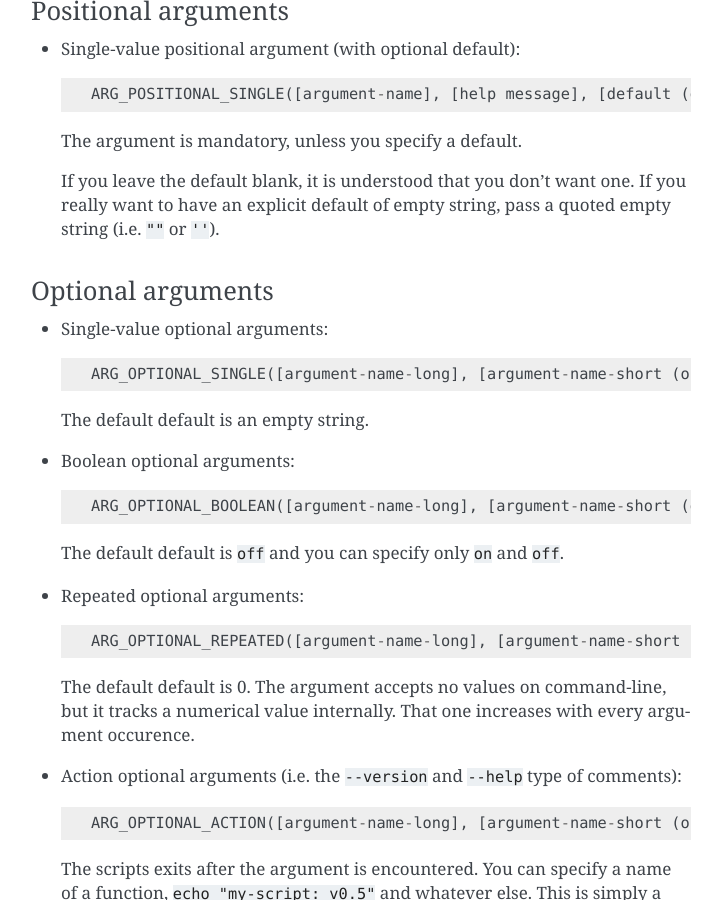
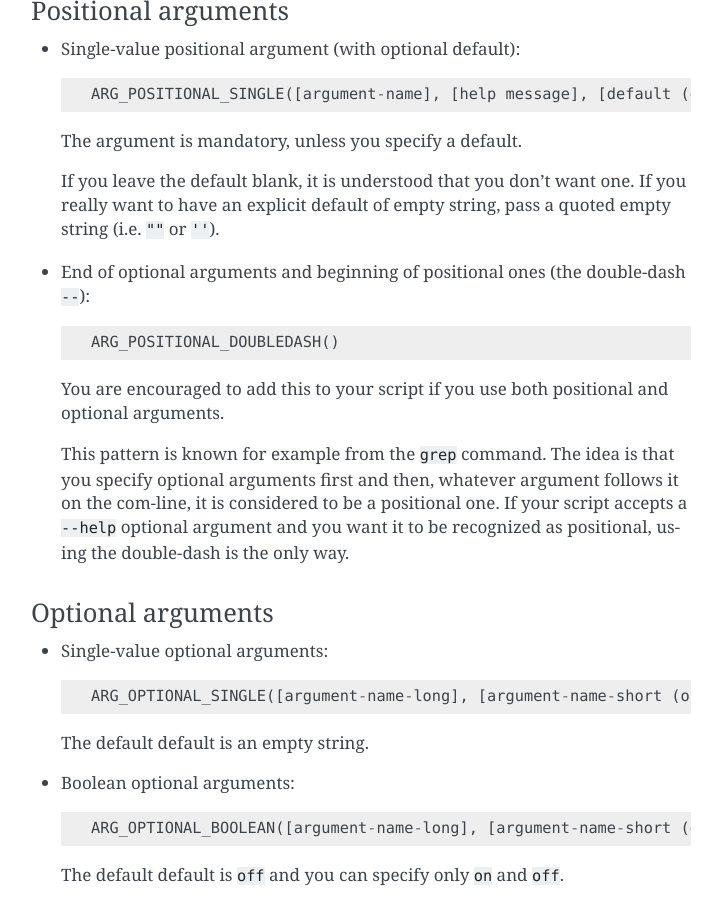
Before and after one commit to matejak/argbash, a Sphinx documentation site: the page built from doc/guide.rst, in a window 1280 px wide and 900 px high, scrolled down 2526 px. Shown: the whole window, without its empty margins (389-1111 px from the left). Built offline with Sphinx 7.4.7, drawn with Linux system fonts in a browser that asks for light colours.

Commit message:
Implemented the double-dash mechanism

```diff
--- a/doc/guide.rst
+++ b/doc/guide.rst
@@ -114,6 +114,17 @@ Positional arguments
   If you leave the default blank, it is understood that you don't want one.
   If you really want to have an explicit default of empty string, pass a quoted empty string (i.e. ``""`` or ``''``).
 
+* End of optional arguments and beginning of positional ones (the double-dash ``--``):
+  ::
+
+     ARG_POSITIONAL_DOUBLEDASH()
+
+  You are encouraged to add this to your script if you use both positional and optional arguments.
+
+  This pattern is known for example from the ``grep`` command.
+  The idea is that you specify optional arguments first and then, whatever argument follows it on the com-line, it is considered to be a positional one.
+  If your script accepts a ``--help`` optional argument and you want it to be recognized as positional, using the double-dash is the only way.
+
 Optional arguments
 ++++++++++++++++++
 
--- a/doc/usage.rst
+++ b/doc/usage.rst
@@ -90,4 +90,4 @@ Then, you just generate ``my-parsing.sh`` using ``--standalone`` option:
 
 ::
 
-   argbash my-parsing.m4 -o my-parsing.sh
+   argbash my-parsing.m4 -o my-parsing.sh --standalone
```
Also changed, not shown: 5 other files.
